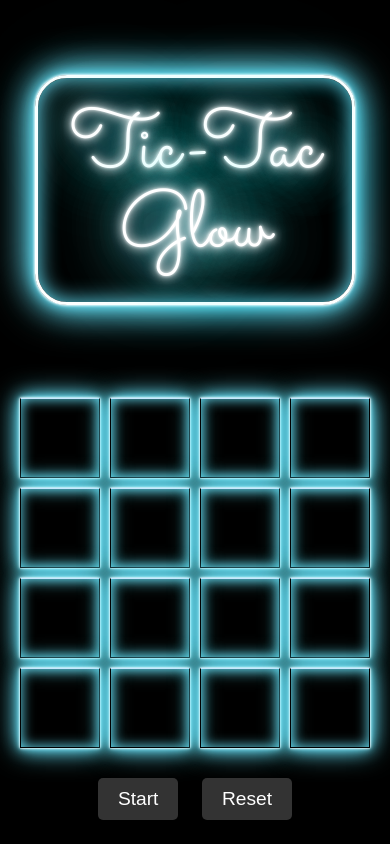
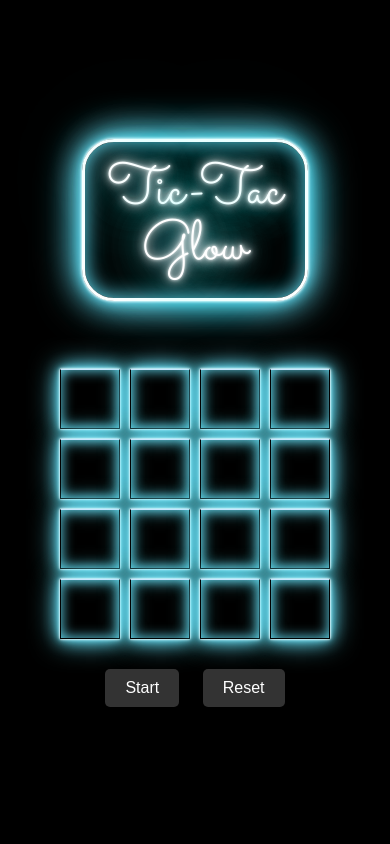
Before and after one commit to cgarvey00/Glowing-Tic-Tac-Toe, a plain HTML site: page index.html in a window 390 px wide. Drawn offline with Linux system fonts and the light colour scheme.

Commit message:
Added Responsive Design to the Game

```diff
--- a/stylesheets/styles.css
+++ b/stylesheets/styles.css
@@ -5,21 +5,24 @@
         align-items:center;
         height: 100vh;
         margin: 0;
+        overflow-y: auto;
         font-family:"Sacramento",sans-serif;
-    overflow: hidden;
+
       }
 
  .container{
    display:flex;
    flex-direction: column;
    align-items: center;
-   justify-content: space-between;
-   height: 95vh;
-   padding: 20px 0;
+   justify-content: flex-start;
+   min-height: 95vh;
+   padding: 40px 0;
+   box-sizing: border-box;
+   width: 100%;
  }
 
  .logo-container{
- margin-bottom: 20px;
+ margin: 140px 0 10px 0;
  text-align: center;
  }
 
@@ -122,18 +125,14 @@ h1{
 }
 }
 
-/* .contain{
-    margin-top:20vh;
-} */
-
 
 div.game {
     /* margin: 0; */
     display: grid;
     /* position: center; */
     gap:10px;
-    /* width: 100%;
-    max-width: 80vw; */
+    width: 100%;
+    max-width: 80vw;
     /* height: 50vh; */
     grid-template-columns: repeat(4, 1fr);
 }
@@ -165,3 +164,27 @@ inset 0 0 0.8rem rgb(105, 232, 255);
 animation: pulsate 0.11s ease-in-out infinite alternate;
 box-sizing: border-box;
 }
+
+
+
+
+  /* Responsive Design */
+
+  @media screen and (max-width:768px){
+    h1{
+        font-size: 3.5rem;
+    }
+    .logo-container{
+        margin: 40px 0 10px 0;
+        text-align: center;
+        }
+
+    .game-cell{
+        width:60px;
+        height: 60px;
+    }
+
+    button{
+        font-size: 1rem;
+    }
+}
```
